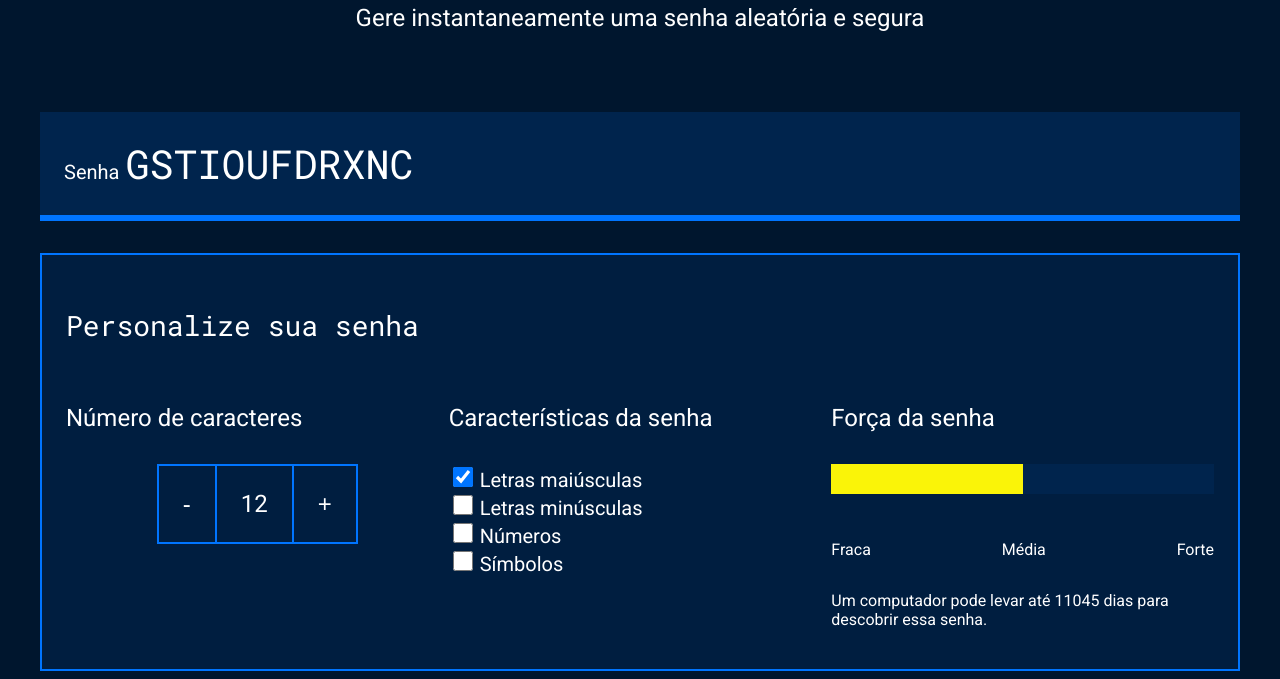
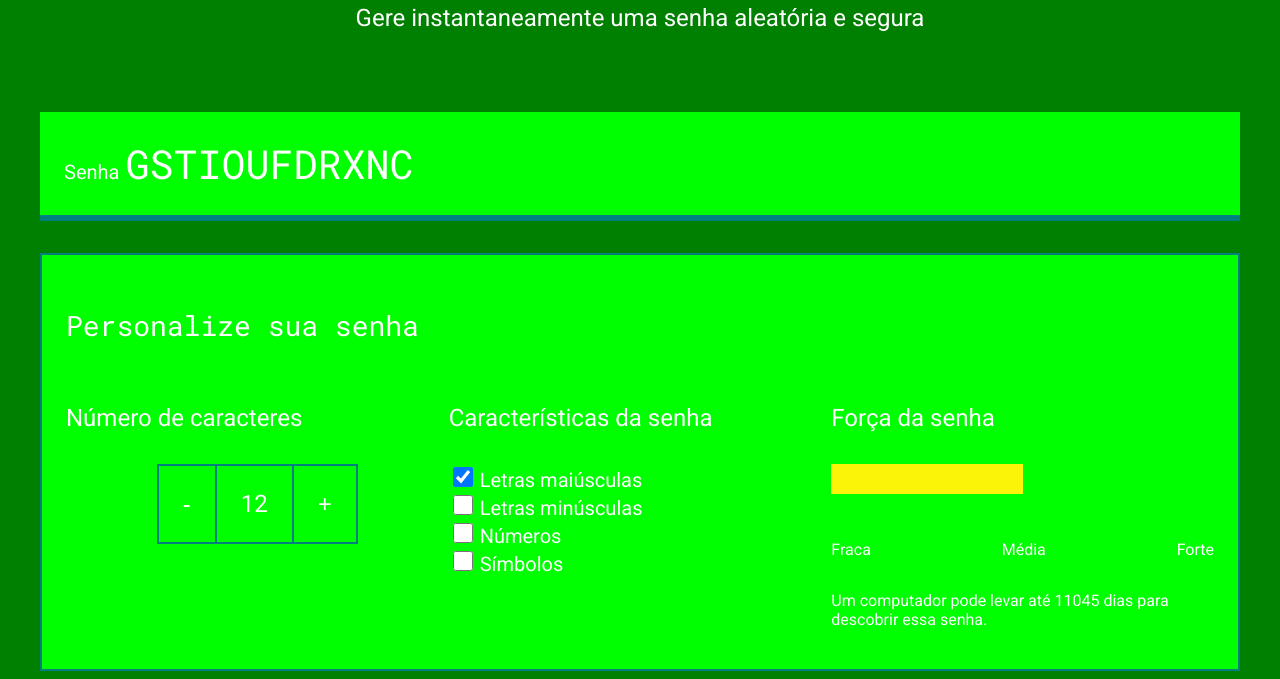
Before and after one commit to KellyGloria/Gerador-de-senhas., a plain HTML site: page index.html in a window 1280 px wide. Shown: the part 214-893 px from the top of the page. Drawn offline with Linux system fonts and the light colour scheme.

Commit message:
Update style.css

```diff
--- a/style.css
+++ b/style.css
@@ -2,10 +2,10 @@
 
 :root {
     --branco: white;
-    --cor-de-fundo: #00162E;
-    --fundo-senha: #00244D;
-    --fundo-texto: #001E40;
-    --borda: #0075FF;
+    --cor-de-fundo: #008000;
+    --fundo-senha: #00ff00;
+    --fundo-texto: #00ff00;
+    --borda: #008080;
     --roboto: 'Roboto', sans-serif;
     --roboto-mono: 'Roboto Mono', monospace;
 }
```
